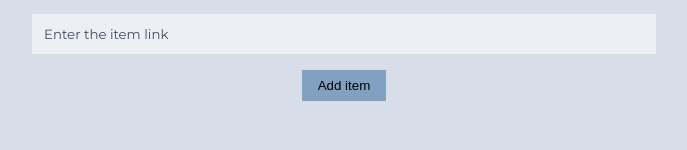
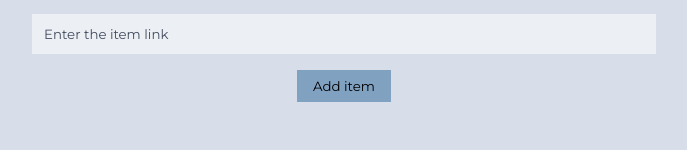
Before and after one commit to matt-harris/react-ts-myreadinglist, a React (Create React App) app: page / in a window 1280 px wide. Shown: the part 304-454 px from the top of the page, without its empty margins (296-983 px from the left). Built offline with nearby package versions, Linux system fonts and the light colour scheme.

Commit message:
Add style to submit button to  inherit font.

```diff
--- a/src/components/ListForm.tsx
+++ b/src/components/ListForm.tsx
@@ -25,6 +25,7 @@ const Submit = styled.input`
   display: block;
   margin: 0.5rem auto;
   padding: 0.5rem 1rem;
+  font-family: inherit;
   background-color: ${(props) => props.theme.highlight};
   border: 0;
   cursor: pointer;
```
